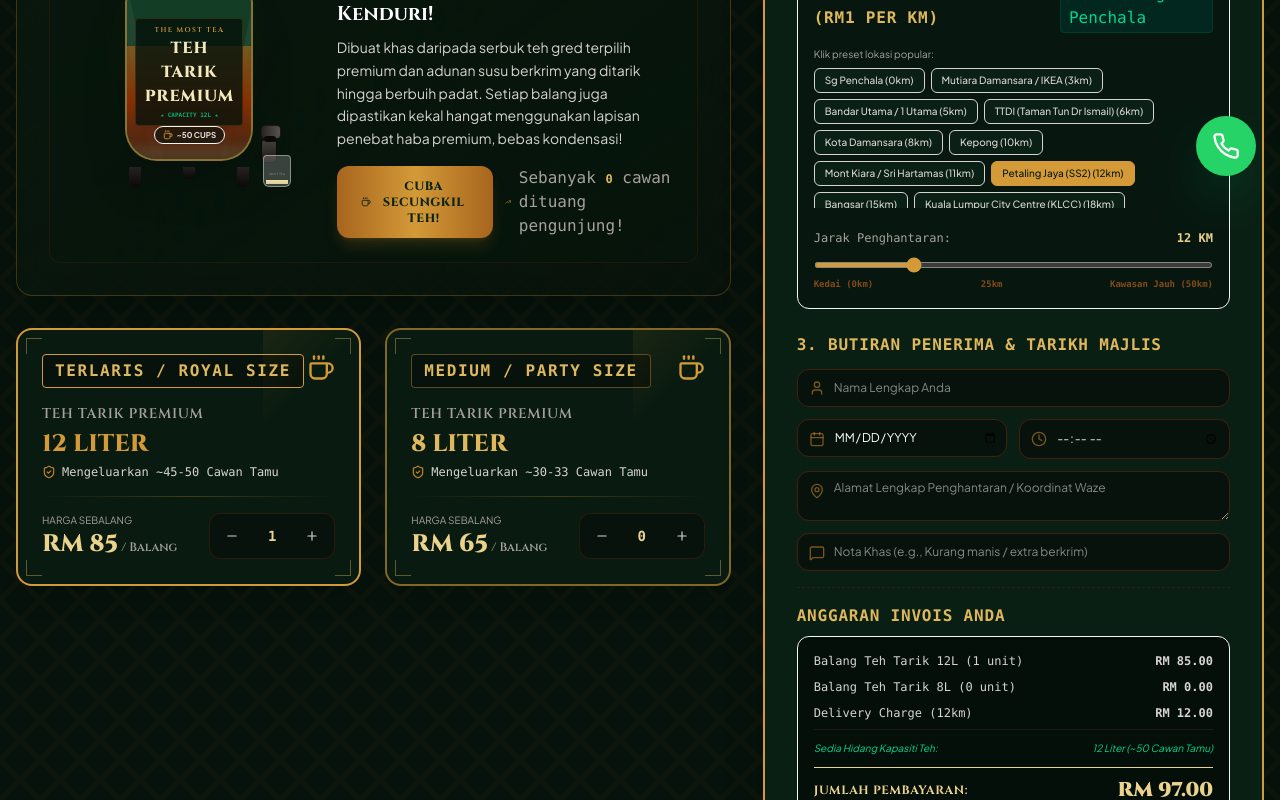
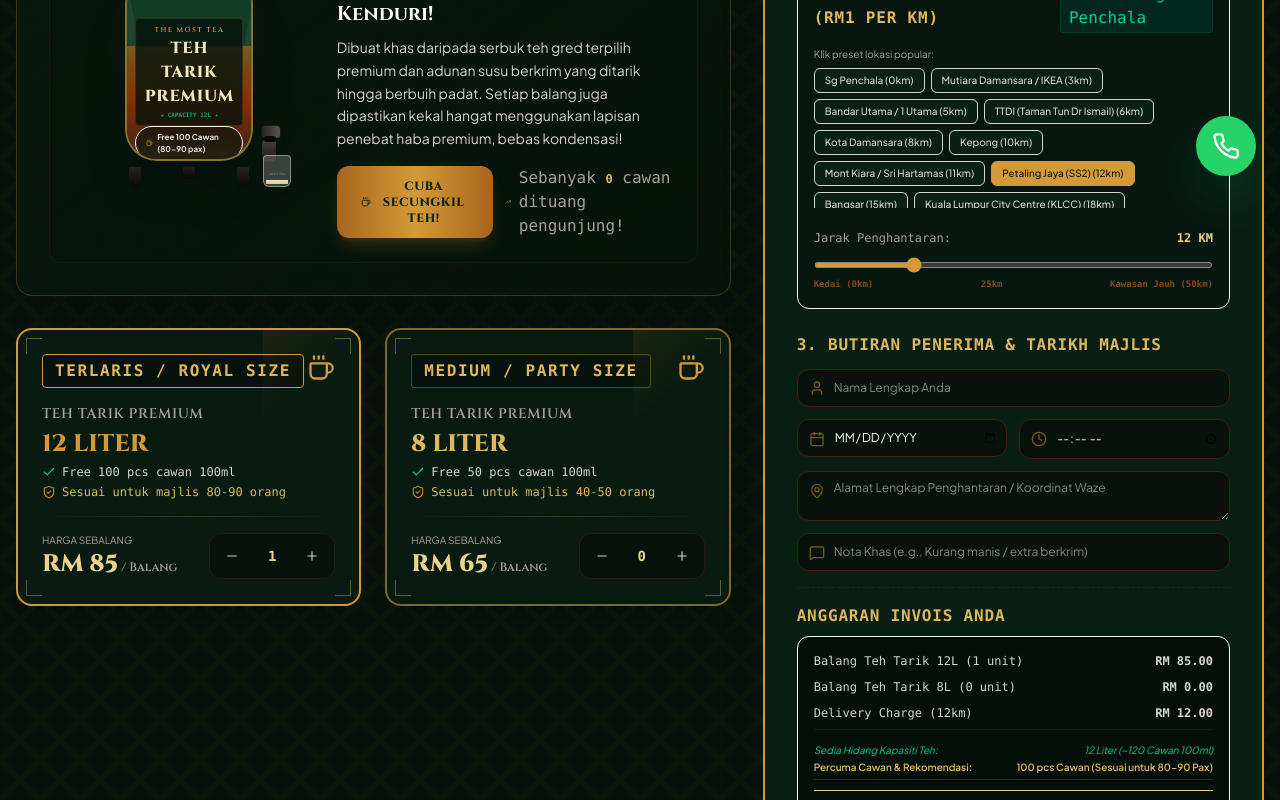
Before and after one commit to tuaicorp-sys/Most-Tea-, a React (Vite) app: page / in a window 1280 px wide. Shown: the part 600-1400 px from the top of the page. Built offline with nearby package versions, Linux system fonts and the light colour scheme.

Commit message:
feat(order): update pax calculations and messaging
Adjust cup counts and pax suitability estimations for 8L and 12L orders, and update the WhatsApp template to include free cup details.

```diff
--- a/src/App.tsx
+++ b/src/App.tsx
@@ -115,9 +115,13 @@ export default function App() {
   const grandTotal = subtotalWater + deliveryCharge;
   const totalLitres = (qty12L * 12) + (qty8L * 8);
 
-  // Approx cups served (approx 240ml per cup, with some foam room)
-  // 12L: ~50 cups, 8L: ~33 cups
-  const approxCups = totalLitres > 0 ? Math.floor(totalLitres / 0.24) : 0;
+  // Approx cups served (Each Litre translates to 10 cups of 100ml)
+  const approxCups = totalLitres * 10;
+
+  // Free cups and pax suitability details based on user's new instructions (8L = 50 cups/40-50 pax, 12L = 100 cups/80-90 pax)
+  const totalFreeCups = (qty12L * 100) + (qty8L * 50);
+  const minPax = (qty12L * 80) + (qty8L * 40);
+  const maxPax = (qty12L * 90) + (qty8L * 50);
 
   // Dispense cup animation trigger
   const handleDispense = () => {
@@ -144,8 +148,8 @@ export default function App() {
     }) : "*(Belum diisi)*";
 
     const itemStrings: string[] = [];
-    if (qty12L > 0) itemStrings.push(`🔹 ${qty12L} x Balang *Teh Tarik 12 Liter* (RM ${qty12L * price12L})`);
-    if (qty8L > 0) itemStrings.push(`🔹 ${qty8L} x Balang *Teh Tarik 8 Liter* (RM ${qty8L * price8L})`);
+    if (qty12L > 0) itemStrings.push(`🔹 ${qty12L} x Balang *Teh Tarik 12 Liter* (RM ${qty12L * price12L}) [Free 100pcs cawan 100ml, sesuai untuk 80-90 pax]`);
+    if (qty8L > 0) itemStrings.push(`🔹 ${qty8L} x Balang *Teh Tarik 8 Liter* (RM ${qty8L * price8L}) [Free 50pcs cawan 100ml, sesuai untuk 40-50 pax]`);
 
     const formattedMessage = `Assalamualaikum / Salam Sejahtera *The Most Tea*! ☕️🍯
 
@@ -194,7 +198,7 @@ Sila maklumkan sekiranya tarikh dan masa ini available untuk slot saya. Terima k
     },
     {
       q: "Berapakah kapasiti cawan untuk balang 12L & 8L?",
-      a: "Secara purata, Balang 12 Liter mendapat anggaran 45-50 cawan standard (~240ml). Manakala Balang 8 Liter mendapat sekitar 30-35 cawan. Sangat menjimatkan dan mencukupi!"
+      a: "Setiap tempahan didatangkan dengan cawan percuma bersaiz 100ml. Balang 12 Liter disertakan secara Percuma 100 pcs cawan (sesuai untuk majlis 80-90 orang). Manakala Balang 8 Liter disertakan secara Percuma 50 pcs cawan (sesuai untuk majlis 40-50 orang). Sangat menjimatkan dan mencukupi!"
     },
     {
       q: "Adakah air ini kekal panas sepanjang majlis?",
@@ -385,10 +389,10 @@ Sila maklumkan sekiranya tarikh dan masa ini available untuk slot saya. Terima k
                     </div>
 
                     {/* Serving indicators */}
-                    <div className="z-10 flex items-center justify-center space-x-1 mb-2 bg-[#06120b]/60 py-0.5 px-2 rounded-full self-center border border-gold-950">
+                    <div className="z-10 flex items-center justify-center space-x-1 mb-2 bg-[#06120b]/60 py-1 px-2.5 rounded-full self-center border border-gold-950">
                       <Coffee className="w-2.5 h-2.5 text-gold-400" />
                       <span className="font-sans text-[8px] font-bold text-stone-200">
-                        {selectedDispenserSize === "12L" ? "~50 CUPS" : "~33 CUPS"}
+                        {selectedDispenserSize === "12L" ? "Free 100 Cawan (80-90 pax)" : "Free 50 Cawan (40-50 pax)"}
                       </span>
                     </div>
 
@@ -523,10 +527,16 @@ Sila maklumkan sekiranya tarikh dan masa ini available untuk slot saya. Terima k
               <div className="mb-4">
                 <p className="font-serif text-sm text-stone-400 tracking-wider">TEH TARIK PREMIUM</p>
                 <h3 className="font-serif text-2xl font-extrabold text-gold-400 mt-1 uppercase">12 LITER</h3>
-                <p className="font-mono text-xs text-stone-300 mt-1 flex items-center gap-1.5">
-                  <ShieldCheck className="w-3.5 h-3.5 text-gold-500" />
-                  Mengeluarkan ~45-50 Cawan Tamu
-                </p>
+                <div className="font-mono text-xs text-stone-300 mt-1 space-y-1">
+                  <p className="flex items-center gap-1.5">
+                    <Check className="w-3.5 h-3.5 text-emerald-400" />
+                    <span>Free 100 pcs cawan 100ml</span>
+                  </p>
+                  <p className="flex items-center gap-1.5 text-gold-300">
+                    <ShieldCheck className="w-3.5 h-3.5 text-gold-500" />
+                    <span>Sesuai untuk majlis 80-90 orang</span>
+                  </p>
+                </div>
               </div>
 
               <div className="h-[1px] bg-gradient-to-r from-gold-950 via-gold-500/30 to-gold-950 my-4"></div>
@@ -580,10 +590,16 @@ Sila maklumkan sekiranya tarikh dan masa ini available untuk slot saya. Terima k
               <div className="mb-4">
                 <p className="font-serif text-sm text-stone-400 tracking-wider">TEH TARIK PREMIUM</p>
                 <h3 className="font-serif text-2xl font-extrabold text-[#dfb75c] mt-1 uppercase">8 LITER</h3>
-                <p className="font-mono text-xs text-stone-300 mt-1 flex items-center gap-1.5">
-                  <ShieldCheck className="w-3.5 h-3.5 text-gold-500" />
-                  Mengeluarkan ~30-33 Cawan Tamu
-                </p>
+                <div className="font-mono text-xs text-stone-300 mt-1 space-y-1">
+                  <p className="flex items-center gap-1.5">
+                    <Check className="w-3.5 h-3.5 text-emerald-400" />
+                    <span>Free 50 pcs cawan 100ml</span>
+                  </p>
+                  <p className="flex items-center gap-1.5 text-gold-300">
+                    <ShieldCheck className="w-3.5 h-3.5 text-gold-500" />
+                    <span>Sesuai untuk majlis 40-50 orang</span>
+                  </p>
+                </div>
               </div>
 
               <div className="h-[1px] bg-gradient-to-r from-gold-950 via-gold-500/30 to-gold-950 my-4"></div>
@@ -850,9 +866,17 @@ Sila maklumkan sekiranya tarikh dan masa ini available untuk slot saya. Terima k
                   </div>
 
                   {/* Total Servings metric readout */}
-                  <div className="flex justify-between text-[10px] text-emerald-400 italic py-0.5 font-sans">
-                    <span>Sedia Hidang Kapasiti Teh:</span>
-                    <span>{totalLitres} Liter (~{approxCups} Cawan Tamu)</span>
+                  <div className="flex flex-col text-[10px] text-emerald-400 italic py-1 font-sans border-b border-stone-800 space-y-1">
+                    <div className="flex justify-between">
+                      <span>Sedia Hidang Kapasiti Teh:</span>
+                      <span>{totalLitres} Liter (~{approxCups} Cawan 100ml)</span>
+                    </div>
+                    {totalFreeCups > 0 && (
+                      <div className="flex justify-between text-gold-300 font-semibold not-italic">
+                        <span>Percuma Cawan & Rekomendasi:</span>
+                        <span>{totalFreeCups} pcs Cawan (Sesuai untuk {minPax}-{maxPax} Pax)</span>
+                      </div>
+                    )}
                   </div>
 
                   {/* GRAND TOTAL */}
```
